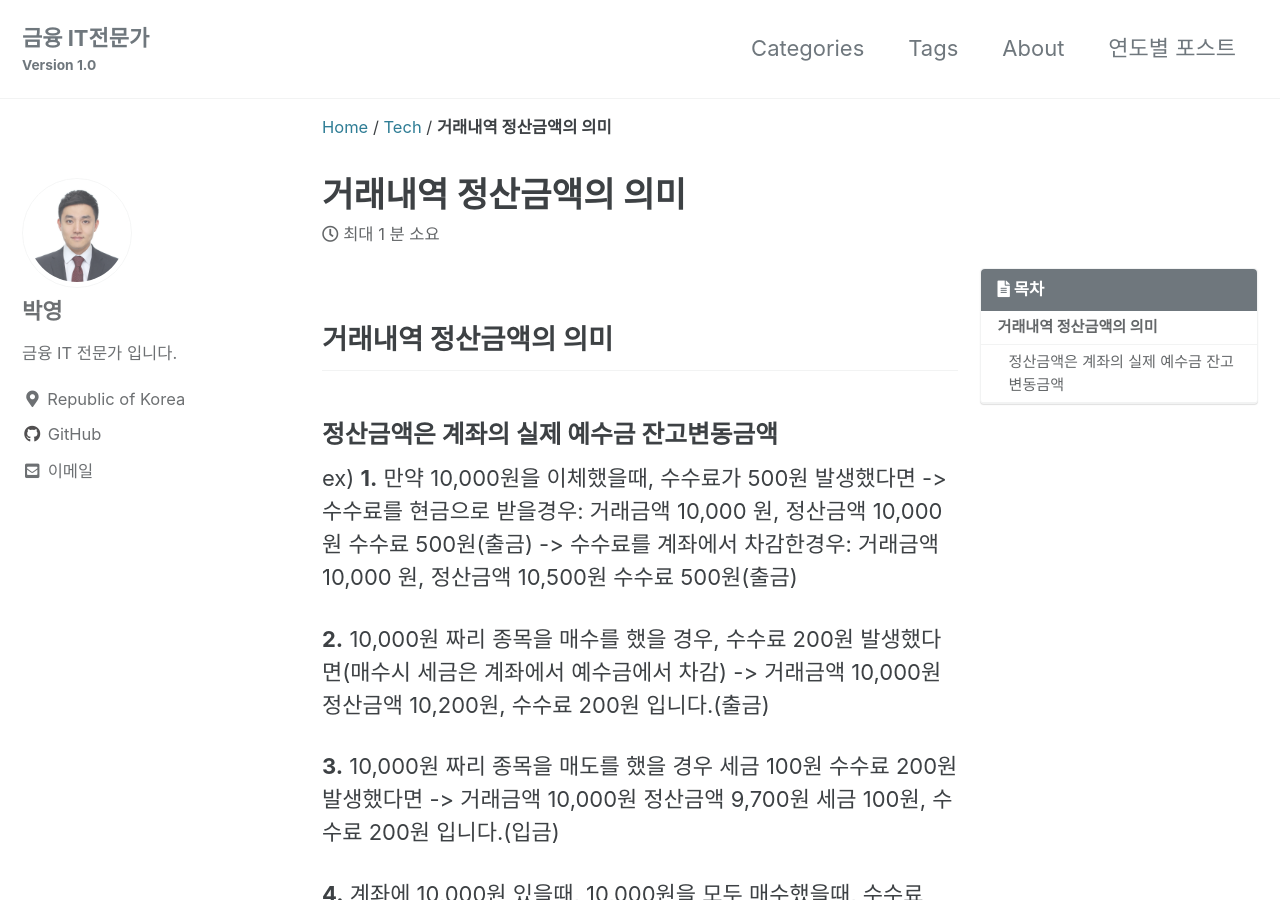
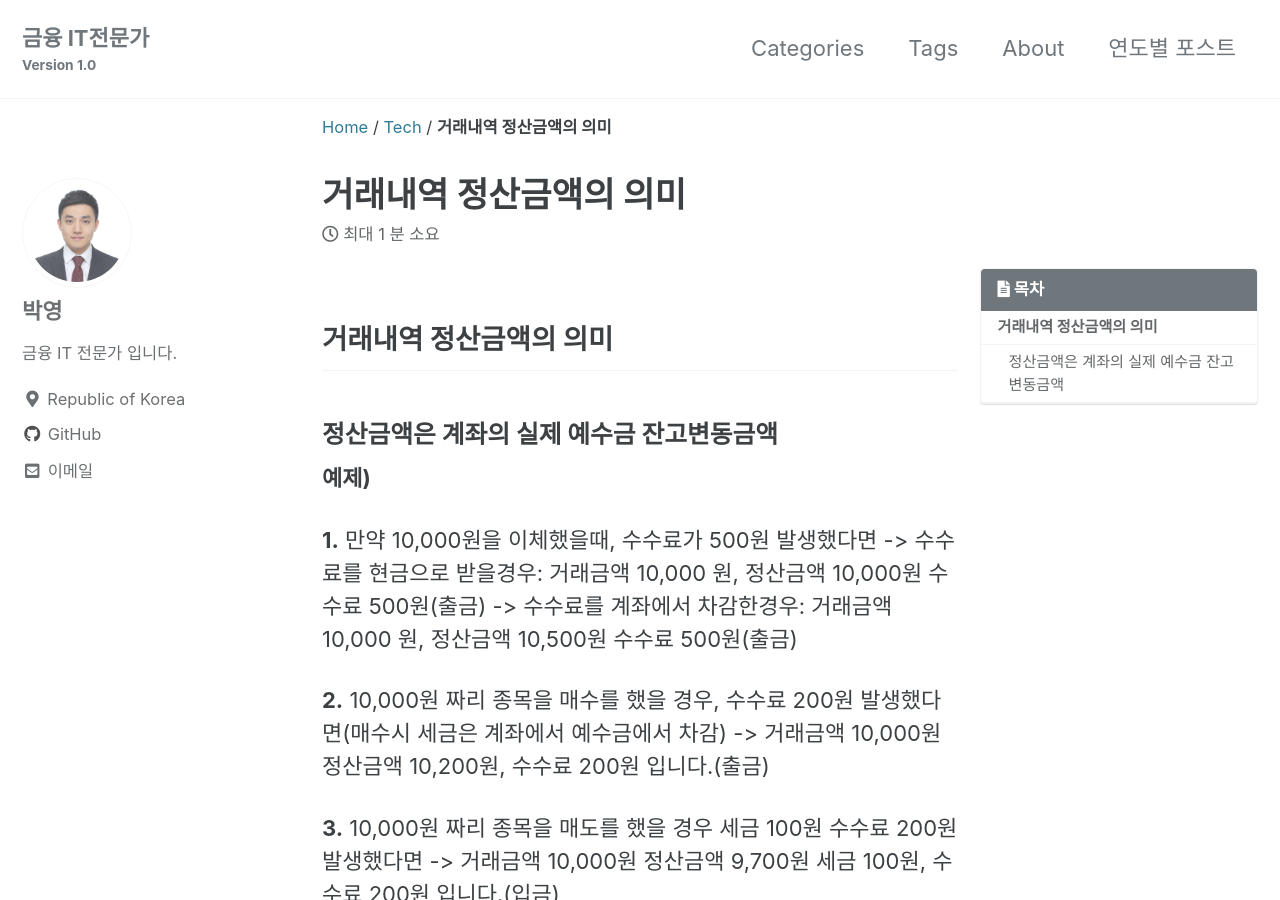
Before and after one commit to py0777/py0777.github.com, a Jekyll site: the page built from _posts/2014-05-28-tech-trade-amount.md, in a window 1280 px wide and 900 px high. Built offline with Jekyll 4.4.1, drawn with Linux system fonts in a browser that asks for light colours; cached includes are drawn as plain includes; a script that is not in the unit is left out; comment, search, counter and statistics services are not loaded.

Commit message:
Update 2014-05-28-tech-trade-amount.md
ㅇㅇ

```diff
--- a/_posts/2014-05-28-tech-trade-amount.md
+++ b/_posts/2014-05-28-tech-trade-amount.md
@@ -17,7 +17,8 @@ popular: true
 
 ### 정산금액은 계좌의 실제 예수금 잔고변동금액
 
-ex)
+**예제)**
+
 **1.** 만약 10,000원을 이체했을때, 수수료가 500원 발생했다면
 -> 수수료를 현금으로 받을경우: 거래금액 10,000 원, 정산금액 10,000원 수수료 500원(출금)
 -> 수수료를 계좌에서 차감한경우: 거래금액 10,000 원, 정산금액 10,500원 수수료 500원(출금)
```
